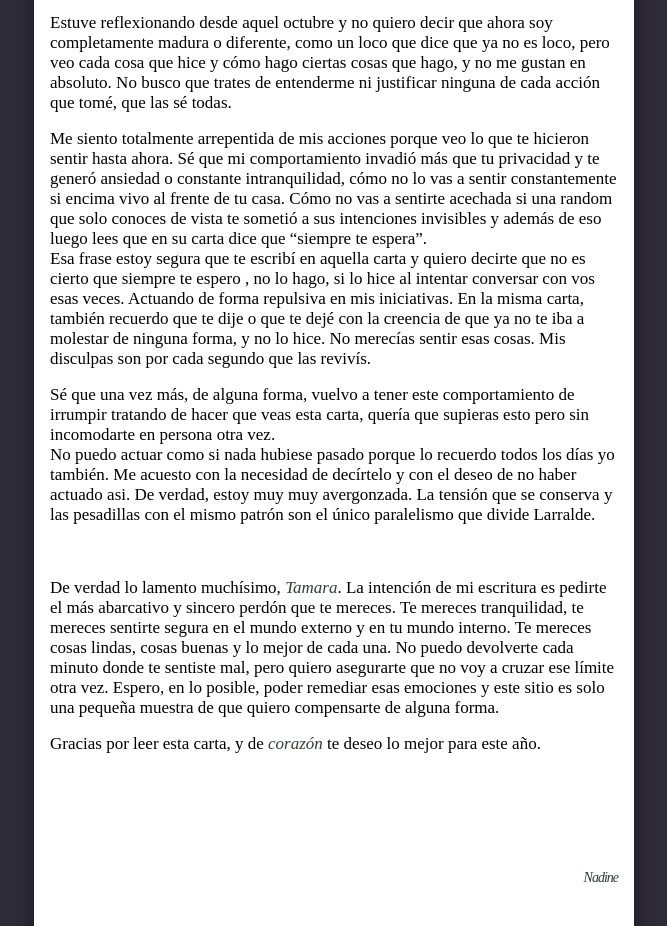
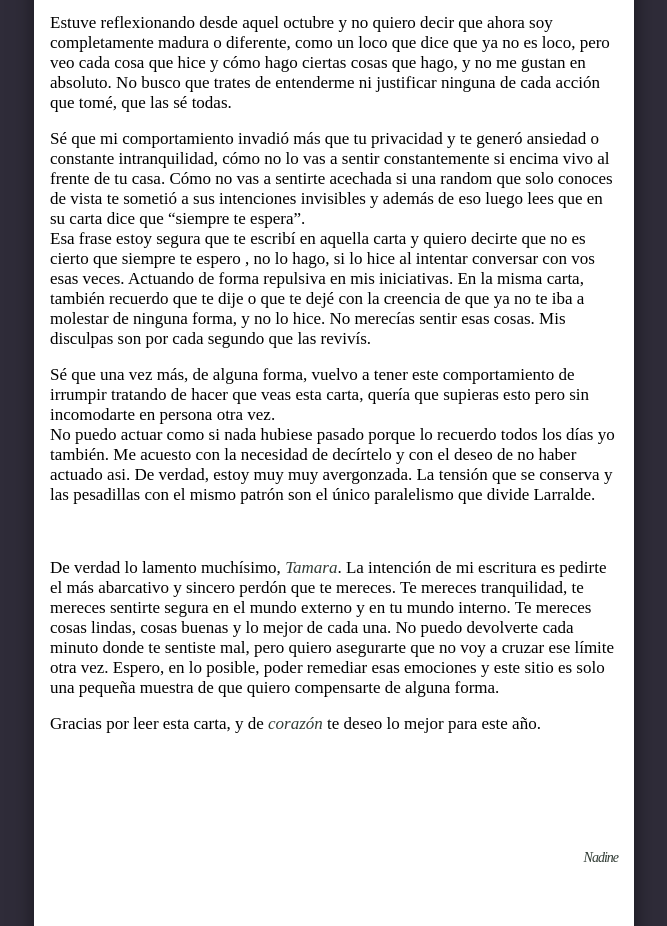
Before and after one commit to 10110y10111/nerhereyes, a website: page public/page3.html in a window 1280 px wide. Shown: the part 884-1810 px from the top of the page, without its empty margins (306-973 px from the left). Drawn offline with Linux system fonts and the light colour scheme.

```diff
--- a/public/page3.html
+++ b/public/page3.html
@@ -31,7 +31,7 @@
 
         <p class="c">Estuve reflexionando desde aquel octubre y no quiero decir que ahora soy completamente madura o diferente, como un loco que dice que ya no es loco, pero veo cada cosa que hice y cómo hago ciertas cosas que hago, y no me gustan en absoluto. No busco que trates de entenderme ni justificar ninguna de cada acción que tomé, que las sé todas.</p>
 
-        <p class="c">Me siento totalmente arrepentida de mis acciones porque veo lo que te hicieron sentir hasta ahora. Sé que mi comportamiento invadió más que tu privacidad y te generó ansiedad o constante intranquilidad, cómo no lo vas a sentir constantemente si encima vivo al frente de tu casa. Cómo no vas a sentirte acechada si una random que solo conoces de vista te sometió a sus intenciones invisibles y además de eso luego lees que en su carta dice que “siempre te espera”. <br>
+        <p class="c">Sé que mi comportamiento invadió más que tu privacidad y te generó ansiedad o constante intranquilidad, cómo no lo vas a sentir constantemente si encima vivo al frente de tu casa. Cómo no vas a sentirte acechada si una random que solo conoces de vista te sometió a sus intenciones invisibles y además de eso luego lees que en su carta dice que “siempre te espera”. <br>
         Esa frase estoy segura que te escribí en aquella carta y quiero decirte que no es cierto que siempre te espero , no lo hago, si lo hice al intentar conversar con vos esas veces. Actuando de forma repulsiva en mis iniciativas.
         En la misma carta, también recuerdo que te dije o que te dejé con la creencia de que ya no te iba a molestar de ninguna forma, y no lo hice. No merecías sentir esas cosas. Mis disculpas son por cada segundo que las revivís.
         </p>
```
